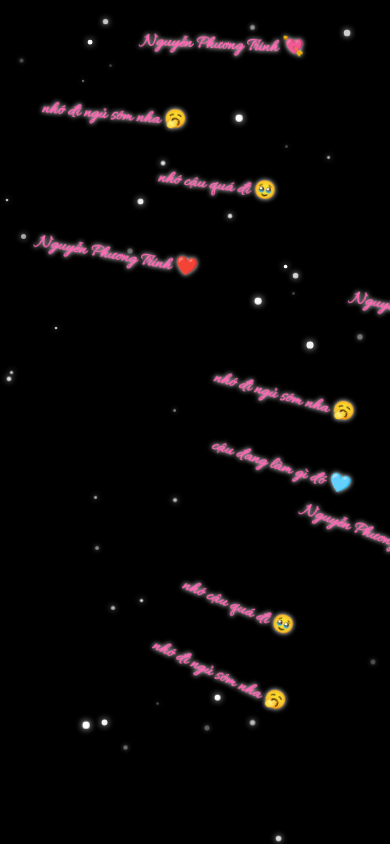
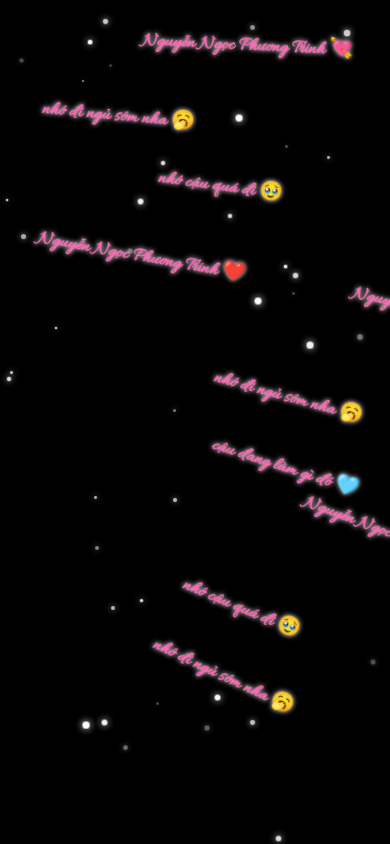
Before and after one commit to hai1-git/qrlove5, a React (Create React App) app: page / in a window 390 px wide. Built offline with nearby package versions, Linux system fonts and the light colour scheme.

Commit message:
commit-2

```diff
--- a/src/ItemLove/ItemLove.js
+++ b/src/ItemLove/ItemLove.js
@@ -5,7 +5,7 @@ import classNames from "classnames/bind";
 const cx = classNames.bind(styles);
 
 const hearts = ["💖", "❤️", "💘", "💕", "🩷", "❤️‍🔥"];
-const name = "Nguyễn Phương Trinh";
+const name = "Nguyễn Ngọc Phương Trinh";
 const messages = [
     "nhớ cậu quá đi 🥹",
     "cậu ăn gì chưa 🤤",
@@ -14,9 +14,40 @@ const messages = [
 ];
 
 function FallingHearts() {
+    const containerRef = useRef(null);
+    const [zIndexCounter, setZIndexCounter] = useState(1);
+
     const [items, setItems] = useState([]);
     const [stars, setStars] = useState([]);
     const audioRef = useRef(null);
+
+    useEffect(() => {
+        const handleMouseMove = (e) => {
+            const { innerWidth, innerHeight } = window;
+            const x = (e.clientX / innerWidth - 0.5) * 2;
+            const y = (e.clientY / innerHeight - 0.5) * 2;
+
+            const rotateX = y * -30;
+            const rotateY = x * 30;
+
+            if (containerRef.current) {
+                containerRef.current.style.transform = `rotateX(${rotateX}deg) rotateY(${rotateY}deg)`;
+            }
+        };
+
+        const resetRotation = () => {
+            if (containerRef.current) {
+                containerRef.current.style.transform = `rotateX(0deg) rotateY(0deg)`;
+            }
+        };
+
+        window.addEventListener("mousemove", handleMouseMove);
+        window.addEventListener("mouseleave", resetRotation);
+        return () => {
+            window.removeEventListener("mousemove", handleMouseMove);
+            window.removeEventListener("mouseleave", resetRotation);
+        };
+    }, []);
 
     useEffect(() => {
         const audio = audioRef.current;
@@ -68,7 +99,11 @@ function FallingHearts() {
                 id: Date.now() + Math.random(),
                 left,
                 content,
+                type,
+                zIndex: zIndexCounter,
             };
+
+            setZIndexCounter((prev) => prev + 1); // tăng zIndex mỗi lần tạo
 
             setItems((prev) => [...prev, newItem]);
 
@@ -83,7 +118,7 @@ function FallingHearts() {
     }, []);
 
     return (
-        <div className={cx("container")}>
+        <div ref={containerRef} className={cx("container")}>
             <audio
                 ref={audioRef}
                 src="/assets/music/iumatroi.mp3"
@@ -111,7 +146,7 @@ function FallingHearts() {
                 <span
                     key={item.id}
                     className={cx("falling", item.type)}
-                    style={{ left: `${item.left}%` }}
+                    style={{ left: `${item.left}%`, zIndex: item.zIndex }}
                 >
                     {item.content}
                 </span>
--- a/src/ItemLove/ItemLove.module.scss
+++ b/src/ItemLove/ItemLove.module.scss
@@ -7,6 +7,10 @@
     pointer-events: none;
     overflow: hidden;
     z-index: 9999;
+    perspective: 1000px;
+    transform-style: preserve-3d;
+    will-change: transform;
+    transition: transform 0.2s ease-out;
 }
 
 .falling {
@@ -59,6 +63,6 @@
 /* Responsive text size */
 @media (max-width: 768px) {
     .falling {
-        font-size: 1.8rem;
+        font-size: 1.9rem;
     }
 }
```
